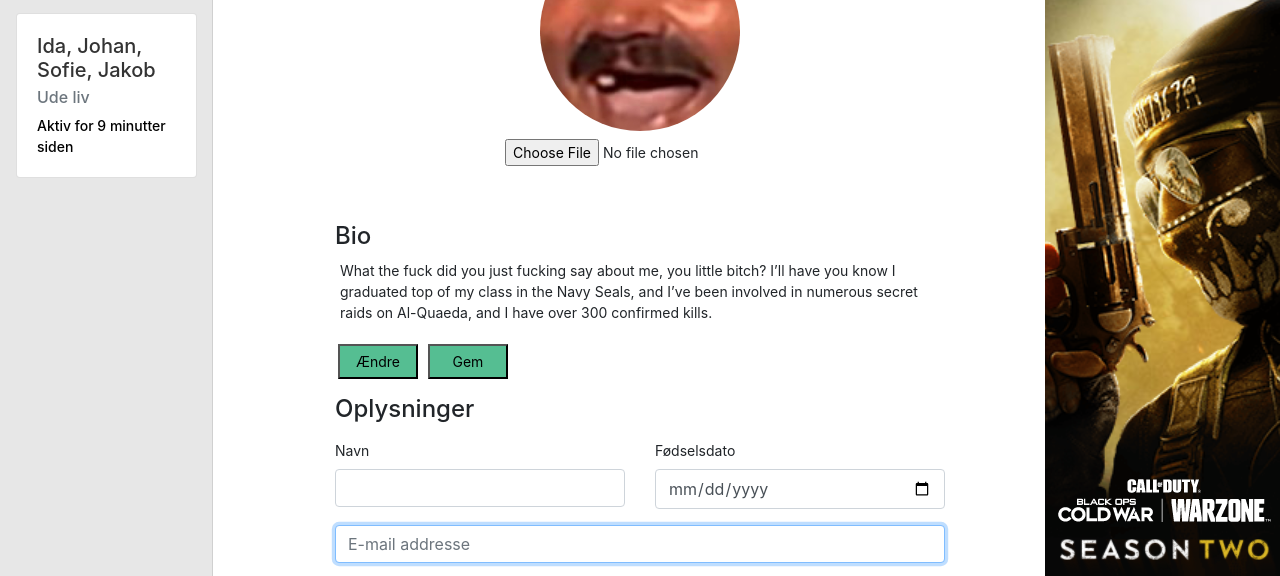
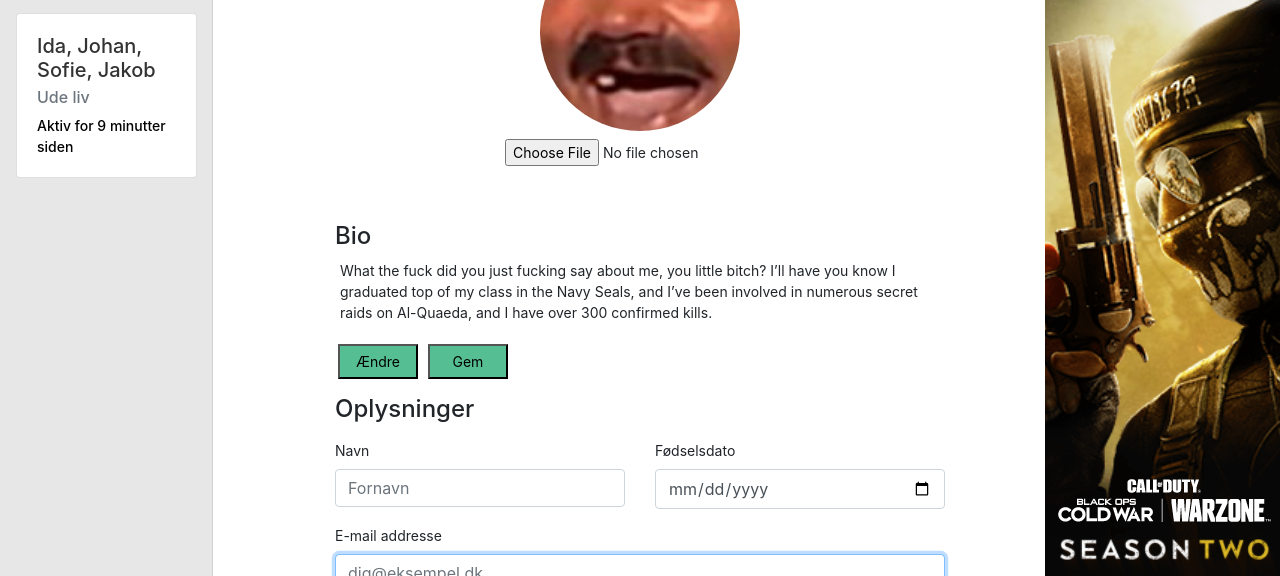
Before and after one commit to JakobJFL/SocialMediaAndRelations-WebApp-P2AAU, a website: page node/PublicResources/html/profile.html in a window 1280 px wide. Shown: the part 219-795 px from the top of the page. Drawn offline with nearby package versions, Linux system fonts and the light colour scheme.

Commit message:
Update profile.html

```diff
--- a/node/PublicResources/html/profile.html
+++ b/node/PublicResources/html/profile.html
@@ -61,7 +61,9 @@
   </div>
 
   <div id="rightbox">
-    <image src="../pictures/notReklame.png" />
+    <a href="https://www.callofduty.com/da/warzone">
+      <image src="../pictures/notReklame.png" />
+    </a>
   </div>
   <div class="container">
     <div class="py-5 text-center">
@@ -86,7 +88,7 @@
           <div class="row">
             <div class="col-md-6 mb-3">
               <label for="name">Navn</label>
-              <input type="text" class="form-control" id="inputName" placeholder="" value="" required>
+              <input type="text" class="form-control" id="inputName" placeholder="Fornavn" value="" required>
               <div class="invalid-feedback">
                 Valid name is required.
               </div>
@@ -101,8 +103,8 @@
           </div>
 
           <div class="mb-3">
-            <label for="inputEmail" class="sr-only">E-mail addresse</label>
-            <input type="email" id="inputEmail" class="form-control" placeholder="E-mail addresse" required autofocus>
+            <label for="inputEmail">E-mail addresse</label>
+            <input type="email" id="inputEmail" class="form-control" placeholder="dig@eksempel.dk" required autofocus>
             <div class="invalid-feedback">
               Please enter a valid email address.
             </div>
```
